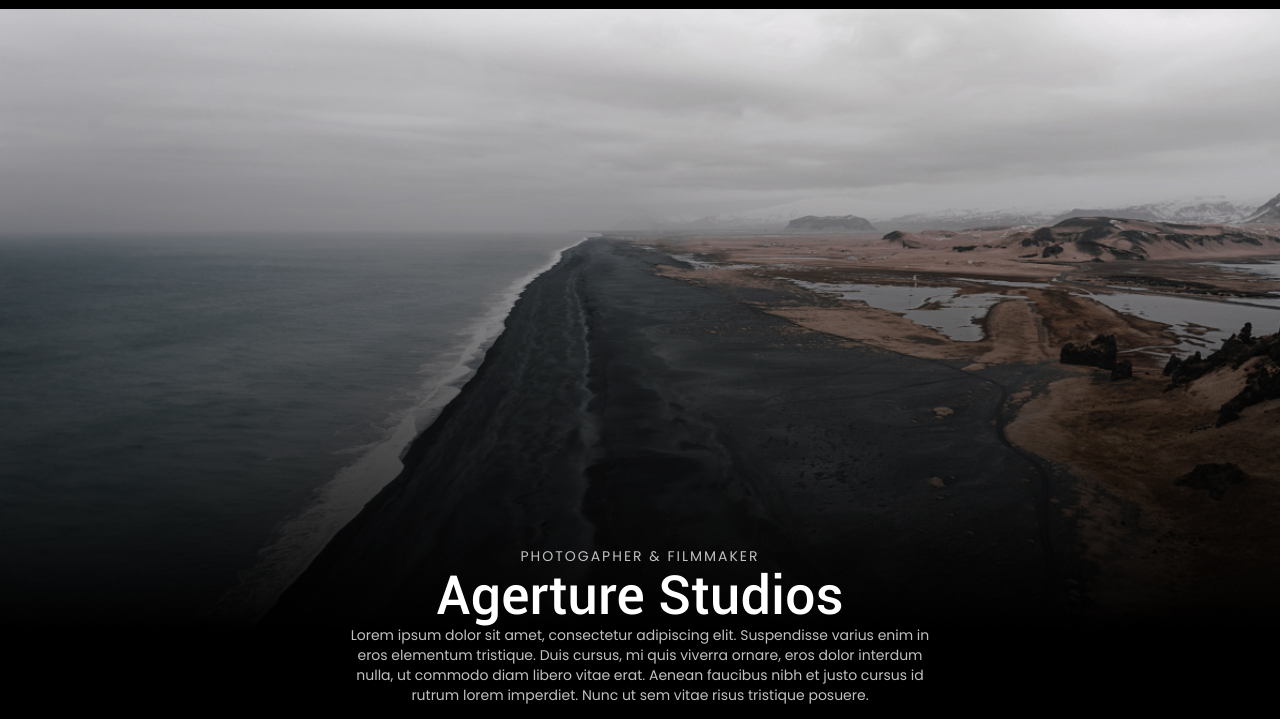
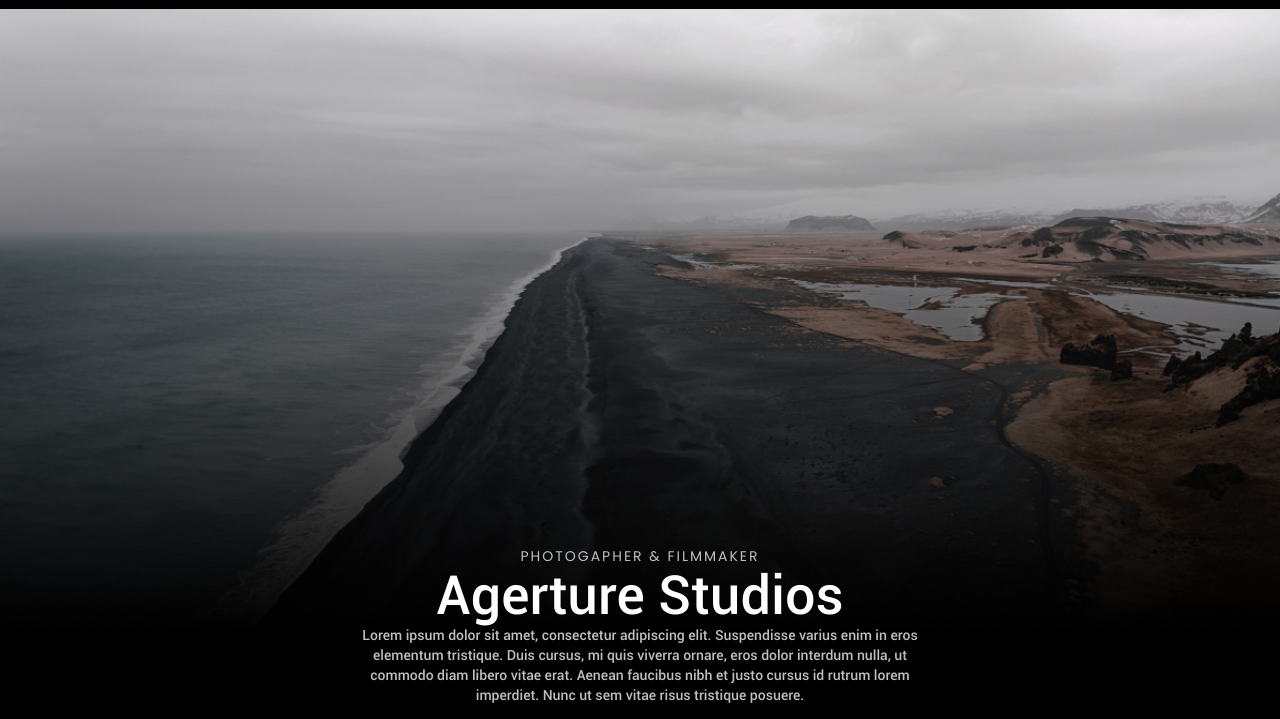
Before and after one commit to vladimiroff1313/apeture, a plain HTML site: page index.html in a window 1280 px wide. Shown: the part 81-800 px from the top of the page. Drawn offline with Linux system fonts and the light colour scheme; files whose address does not match are found by name.

Commit message:
change font banner1 p

```diff
--- a/css/style.css
+++ b/css/style.css
@@ -120,7 +120,7 @@ header .btn a:hover{
     color: #FFFFFF;
 }
 .banner p{
-    font-family: 'Poppins';
+    font-family: 'Roboto Lt';
     font-style: normal;
     font-weight: 400;
     font-size: 14px;
```
